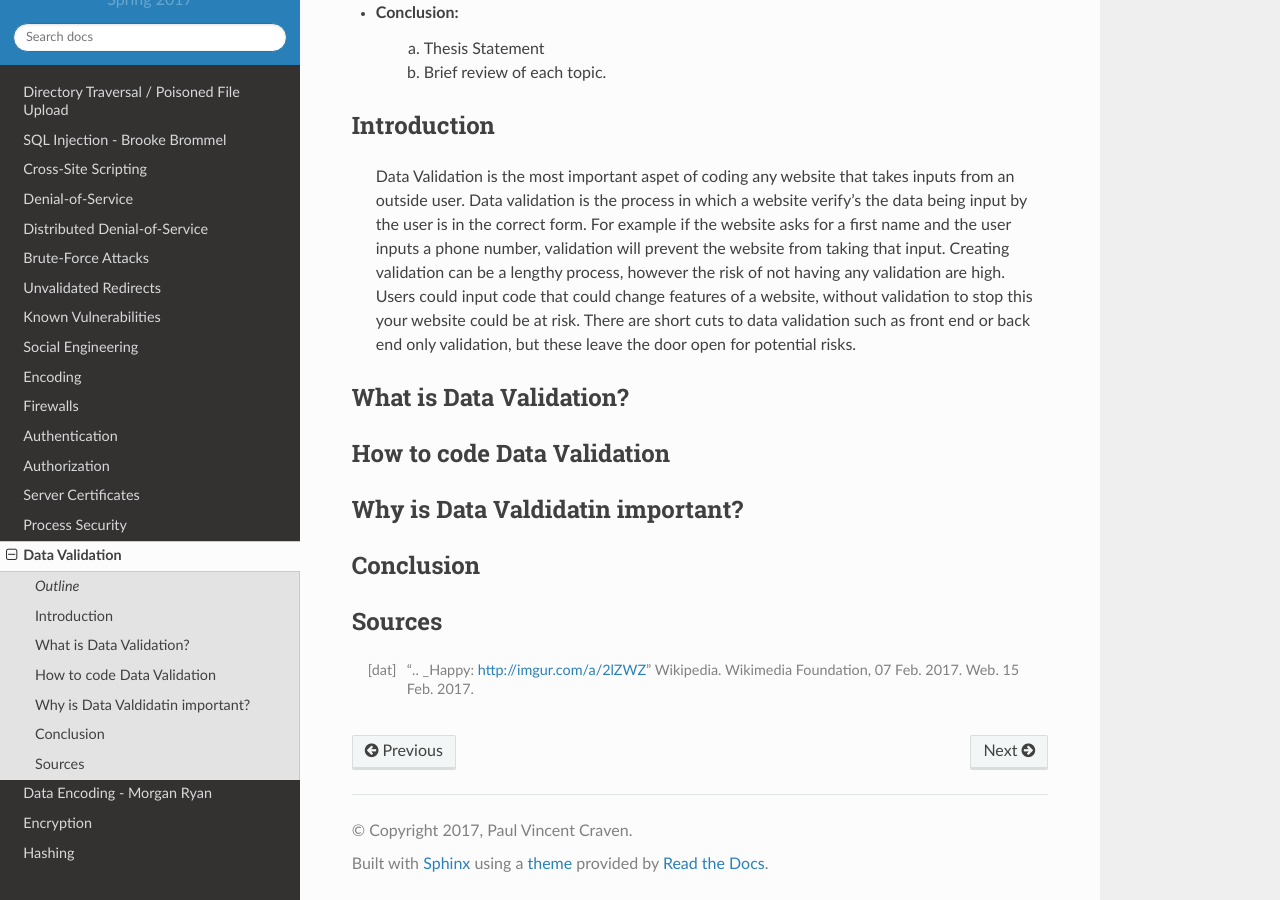
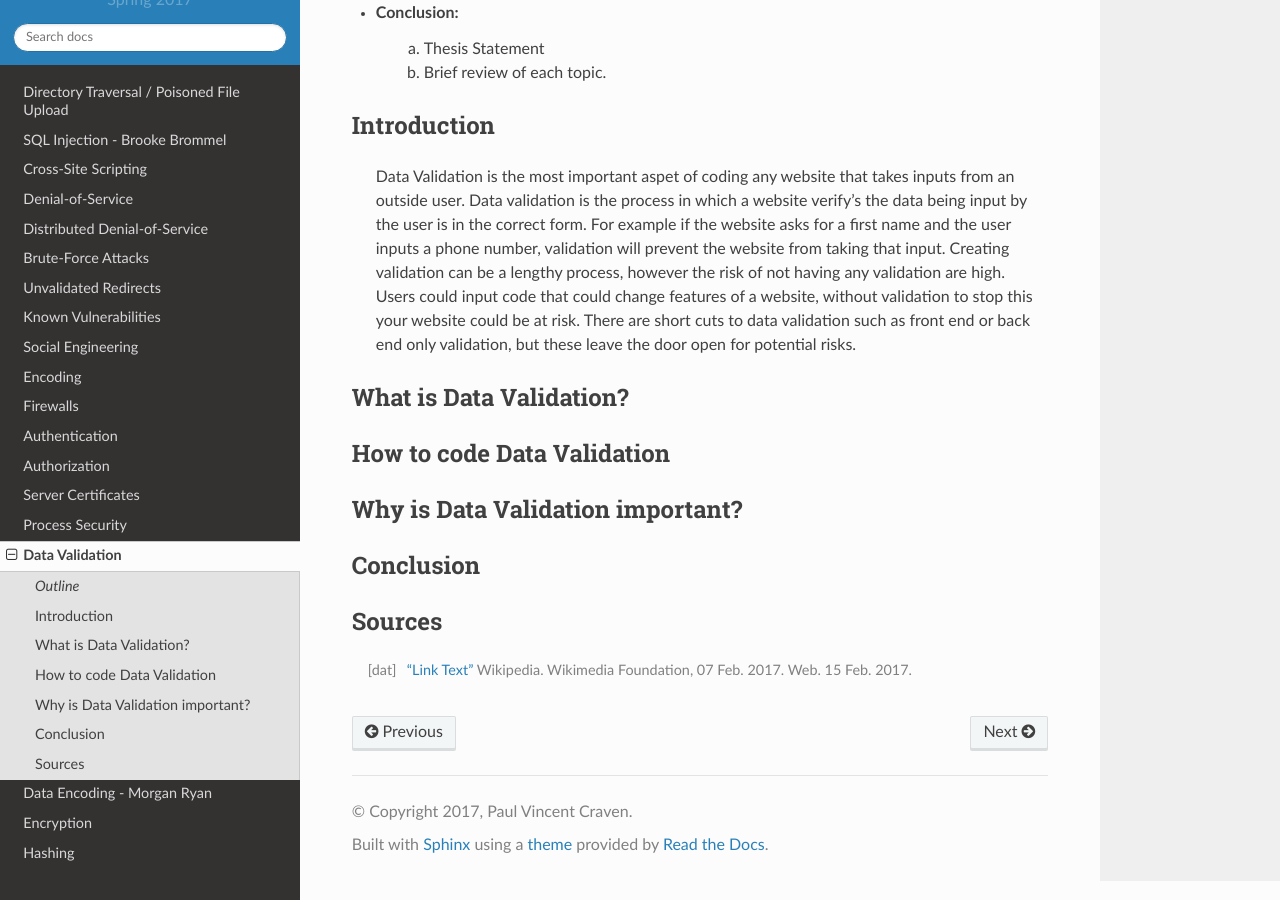
Before and after one commit to pvcraven/2017_web_security, a Sphinx documentation site: the page built from source/data_validation/data_validation.rst, in a window 1280 px wide and 900 px high, scrolled down 1457 px. Built offline with Sphinx 7.4.7 and the Read the Docs theme 2.0.0, drawn with Linux system fonts in a browser that asks for light colours.

Commit message:
Update Sources

```diff
--- a/source/data_validation/data_validation.rst
+++ b/source/data_validation/data_validation.rst
@@ -40,7 +40,7 @@ What is Data Validation?
 How to code Data Validation
 ^^^^^^^^^^^^^^^^^^^^^^^^^^^
 
-Why is Data Valdidatin important?
+Why is Data Validation important?
 ^^^^^^^^^^^^^^^^^^^^^^^^^^^^^^^^^
 
 Conclusion
@@ -49,4 +49,4 @@ Conclusion
 Sources
 ^^^^^^^
 
-.. [dat] ".. _Happy: http://imgur.com/a/2lZWZ" Wikipedia. Wikimedia Foundation, 07 Feb. 2017. Web. 15 Feb. 2017.
+.. [dat] `"Link Text" <http://example.com/>`_ Wikipedia. Wikimedia Foundation, 07 Feb. 2017. Web. 15 Feb. 2017.
```
